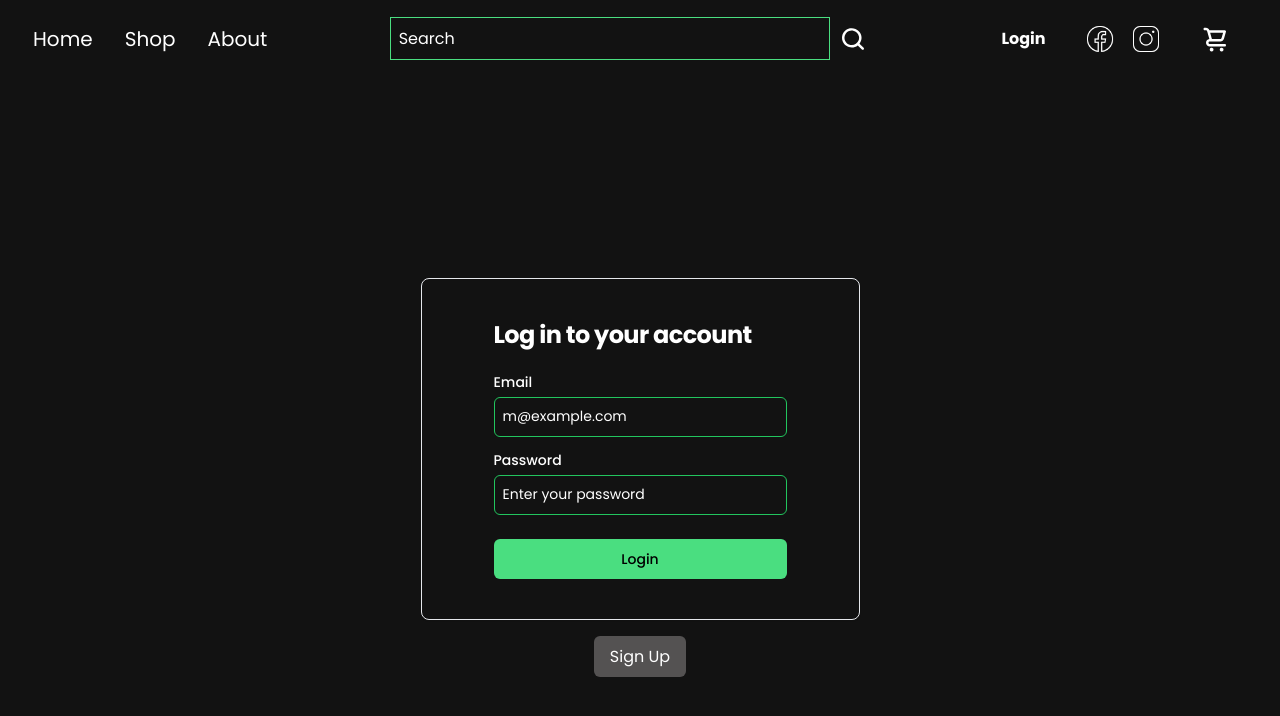
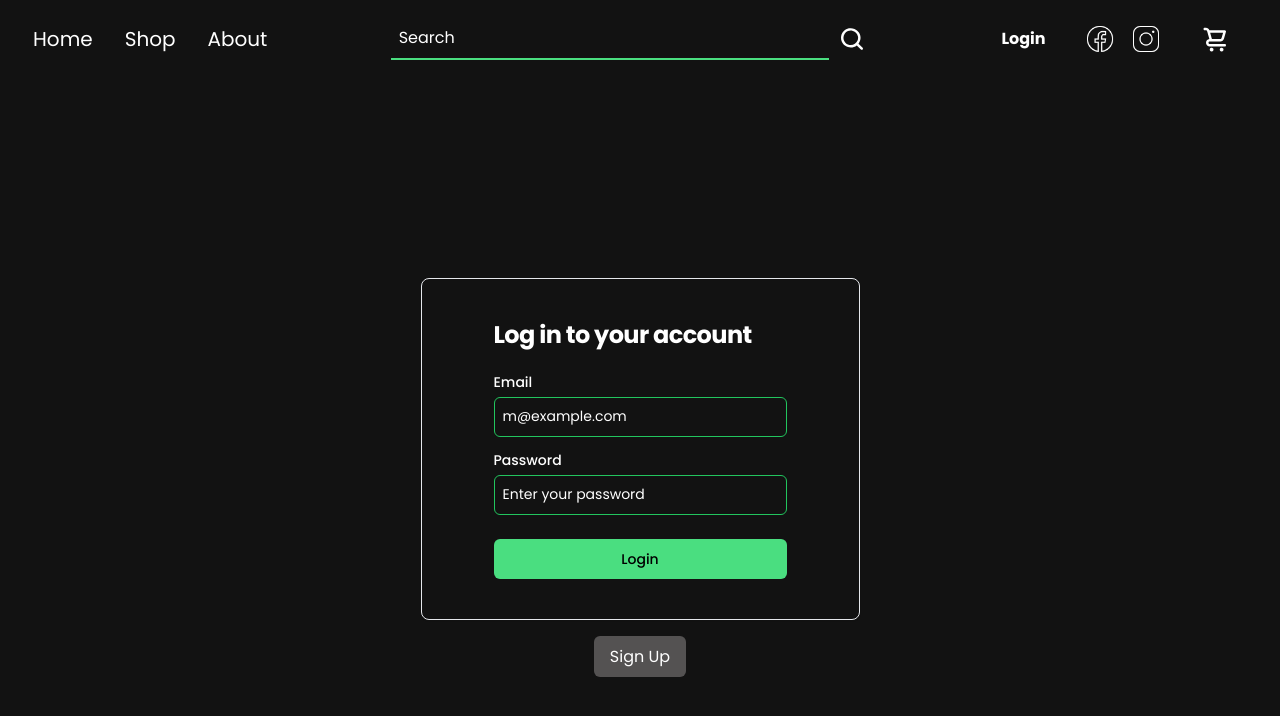
Before and after one commit to vckymann/Stealth, a React (Vite) app in the folder Client/: page /login in a window 1280 px wide. Shown: the top 716 px of the page. Built offline with nearby package versions, Linux system fonts and the light colour scheme; no server answers.

Commit message:
change styling in search bar.

```diff
--- a/Client/src/components/Search/index.jsx
+++ b/Client/src/components/Search/index.jsx
@@ -31,7 +31,7 @@ function Search() {
 
   return (
     <div className="flex gap-3 bg-background">
-        <Input onKeyDown={(e) => {if (e.key === "Enter") {handleSearch()}}} className="px-28 border-b-[1px] border-green-400 placeholder:text-white bg-background no-autofill" name={"search"} placeholder={"Search"} label={"Search"} type={"text"} value={search} onChange={(e) => setSearch(e.target.value)} />
+        <Input onKeyDown={(e) => {if (e.key === "Enter") {handleSearch()}}} className="px-28 border-b-2 border-0 border-green-400 placeholder:text-white bg-background no-autofill" name={"search"} placeholder={"Search"} label={"Search"} type={"text"} value={search} onChange={(e) => setSearch(e.target.value)} />
         <Button onClick={handleSearch}>
             <Img src="images/img_search_white_a700_18x18.svg" alt="search" className="w-[24px] h-[24px]" />
         </Button>
```
